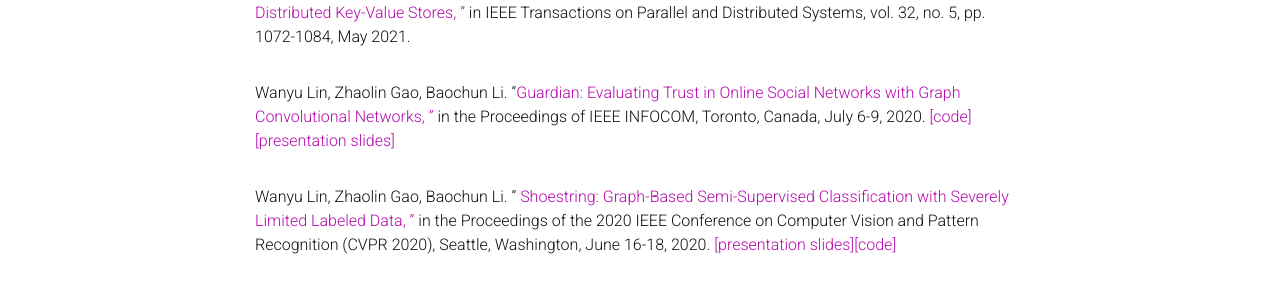
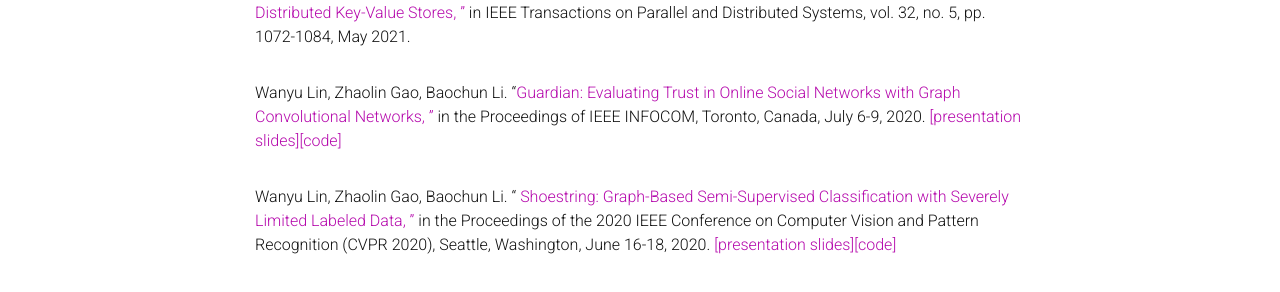
Before and after one commit to wanyu-lin/wanyu-lin.github.io, a Jekyll site: the page built from _pages/publications.md, in a window 1280 px wide. Shown: the part 423-715 px from the top of the page. Built offline with Jekyll 4.4.1, drawn with Linux system fonts in a browser that asks for light colours; nearby versions of some CDN libraries; a style sheet for code colours, icons or effects is not loaded.

Commit message:
Update publications.md

```diff
--- a/_pages/publications.md
+++ b/_pages/publications.md
@@ -21,7 +21,7 @@
 
 <!-- Guardian -->
 <div class="publications">
-<p style="width:100%">Wanyu Lin, Zhaolin Gao, Baochun Li. &#8220;<a href="../assets/publications/wlin-infocom20.pdf">Guardian: Evaluating Trust in Online Social Networks with Graph Convolutional Networks, &#8221;</a> in the Proceedings of IEEE INFOCOM, Toronto, Canada, July 6-9, 2020. <a href="https://github.com/wanyu-lin/INFOCOM2020-Guardian">[code]</a><a href="../assets/publications/wlin-infocom20-slides.pdf">[presentation slides]</a></p>
+<p style="width:100%">Wanyu Lin, Zhaolin Gao, Baochun Li. &#8220;<a href="../assets/publications/wlin-infocom20.pdf">Guardian: Evaluating Trust in Online Social Networks with Graph Convolutional Networks, &#8221;</a> in the Proceedings of IEEE INFOCOM, Toronto, Canada, July 6-9, 2020. <a href="../assets/publications/wlin-infocom20-slides.pdf">[presentation slides]</a><a href="https://github.com/wanyu-lin/INFOCOM2020-Guardian">[code]</a></p>
 
 <!-- shoestring -->
 <div class="publications">
```
